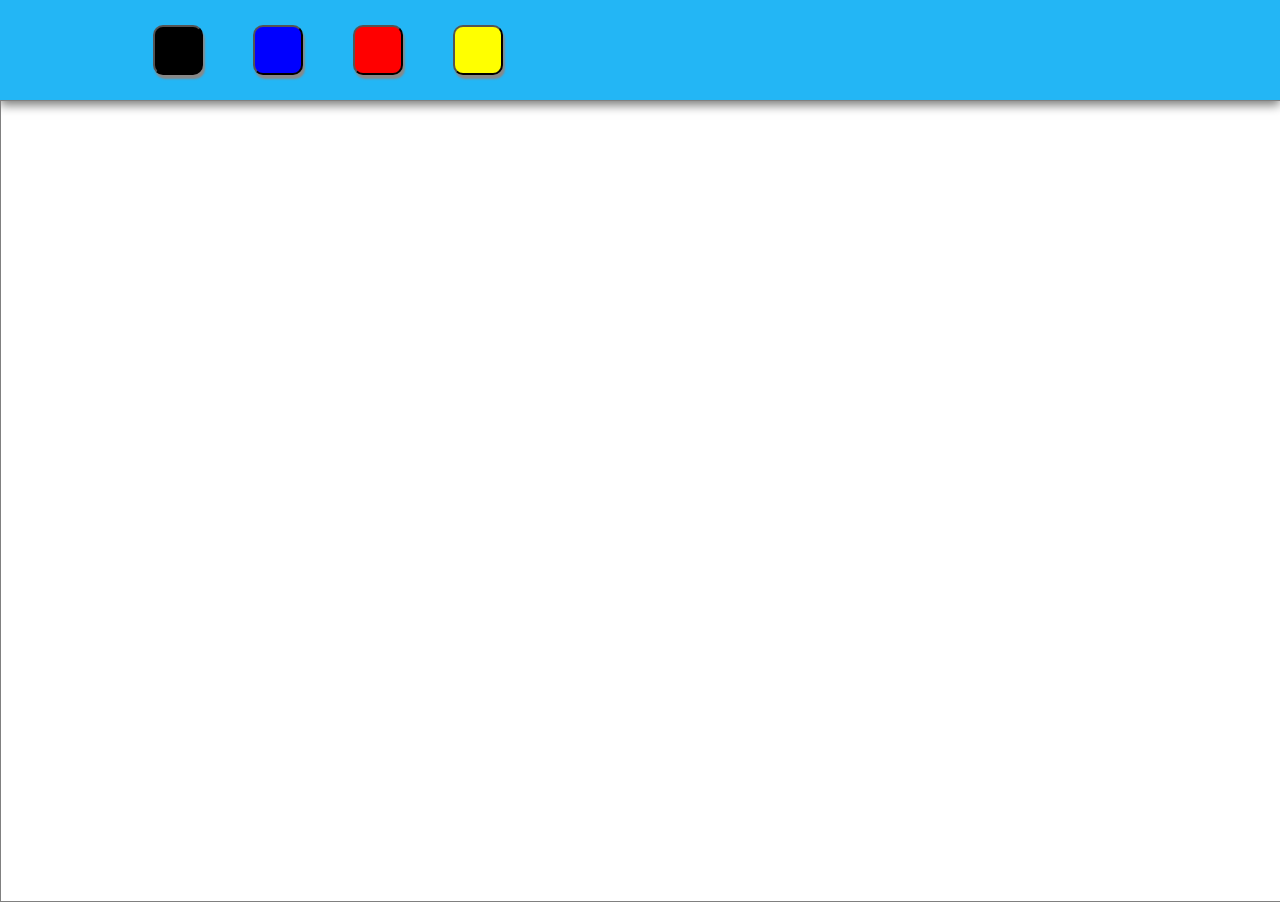
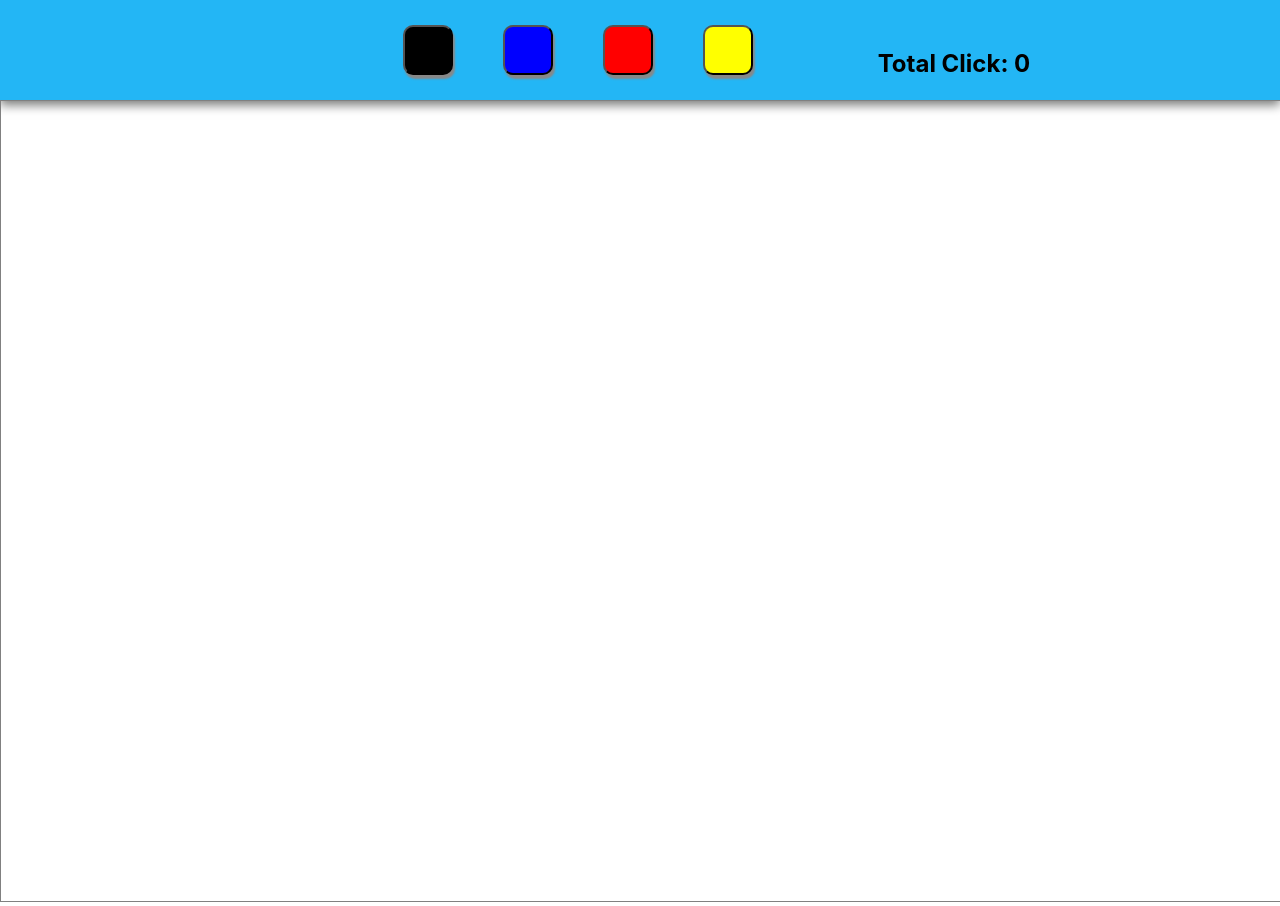
Before and after one commit to grimeswong/P_FSD_Test, a React (Create React App) app: page / in a window 1280 px wide. Built offline with nearby package versions, Linux system fonts and the light colour scheme.

Commit message:
Adjust Top bar positioning and styling, add total clicks text

```diff
--- a/src/App.js
+++ b/src/App.js
@@ -8,9 +8,9 @@ export default class App extends React.Component {
   constructor(props) {
     super(props);
     this.state = ({
-      colour:"black"
+      colour:"black",
+      totalClick: 0
     })
-
   }
 
   changePenColour = (colour) => {
@@ -18,6 +18,14 @@ export default class App extends React.Component {
       colour: colour
     })
   }
+
+  clickCounting = () => {
+    this.setState({
+      totalClick: this.state.totalClick + 1
+    })
+    console.log(this.state.totalClick);
+  }
+
 
   render() {
     return (
@@ -28,6 +36,7 @@ export default class App extends React.Component {
             <ColourPicker changePenColour={this.changePenColour} colour="blue"/>
             <ColourPicker changePenColour={this.changePenColour} colour="red"/>
             <ColourPicker changePenColour={this.changePenColour} colour="yellow"/>
+            <h2 className="totalclick">Total Click: {this.state.totalClick}</h2>
           </div>
         </div>
         <Canvas colour={this.state.colour} />
--- a/src/App.scss
+++ b/src/App.scss
@@ -15,3 +15,8 @@
   background-color: $topbar-background-colour;
   box-shadow: 0px 5px 10px $topbar-shadowbox-colour;
 }
+
+.totalclick {
+  display: inline-block;
+  padding-left: 100px;
+}
--- a/src/components/Canvas.js
+++ b/src/components/Canvas.js
@@ -41,6 +41,10 @@ class Canvas extends Component {
   mousedown(e) {
     this.setState({mousePressed: true });
     this.draw(e.pageX-this.canvas().offsetLeft, e.pageY-this.canvas().offsetTop, false, this.state.colour);
+    this.setState({
+      totalClick: this.state.totalClick + 1
+    })
+    console.log("Total Clicked " + this.state.totalClick);
   }
 
   mousemove(e) {
--- a/src/styles/colourpicker.scss
+++ b/src/styles/colourpicker.scss
@@ -1,13 +1,15 @@
 @import './colour-variables.scss';
 
 .colourpicker-wrapper {
-  display: flex;
+  display: inline-block;
   margin-left: 10%;
   height: 100%;
+  & >div{
+    display: inline-block;
+  }
 }
 
 .container-colourpicker {
-  display: inline-block;
   width: 50px;
   height: 50px;
   margin: 25px;
```
